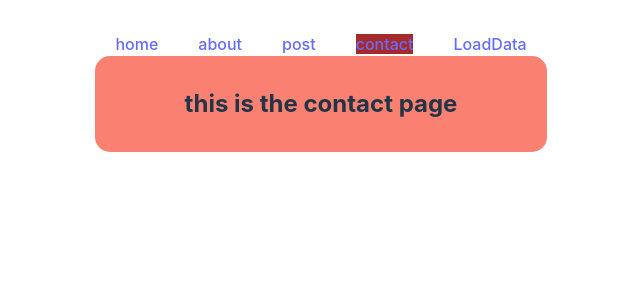
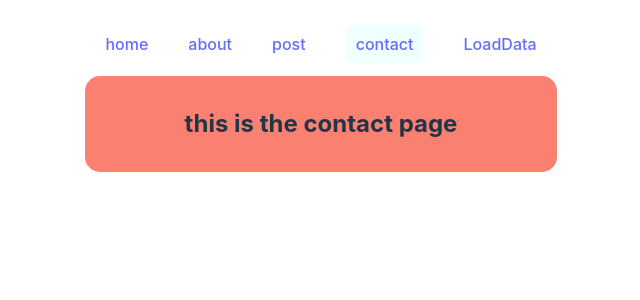
Before and after one commit to ronok420/react-basic-router-learning, a React (Vite) app: page /contact in a window 1280 px wide. Shown: the top 300 px of the page, without its empty margins (319-959 px from the left). Built offline with nearby package versions, Linux system fonts and the light colour scheme.

Commit message:
usenavigation added fot set loading for diffrent route

```diff
--- a/src/Component/About/About.jsx
+++ b/src/Component/About/About.jsx
@@ -2,7 +2,7 @@ import React from 'react';
 
 const About = () => {
     return (
-        <div style={{backgroundColor:'#58D68D', borderRadius:'15px', padding:'10px'}}>
+        <div style={{backgroundColor:'#58D68D', borderRadius:'15px', padding:'10px',marginTop:'15px'}}>
             <h2>this is the about page</h2>
         </div>
     );
--- a/src/Component/Activelink/Activelink.css
+++ b/src/Component/Activelink/Activelink.css
@@ -1,5 +1,7 @@
 .active{
-    background-color: brown;
+    background-color:azure;
+    padding: 10px;
+    border-radius: 8px;
 
 
 }
--- a/src/Component/Contact/Contact.jsx
+++ b/src/Component/Contact/Contact.jsx
@@ -2,7 +2,7 @@ import React from 'react';
 
 const Contact = () => {
     return (
-        <div style={{ backgroundColor: 'salmon', borderRadius: '15px',padding:'10px' }}>
+        <div style={{ backgroundColor: 'salmon', borderRadius: '15px',padding:'10px',marginTop:'20px' }}>
             <h2>this is the contact page</h2>
         </div>
     );
--- a/src/Component/Home/Home.jsx
+++ b/src/Component/Home/Home.jsx
@@ -1,11 +1,15 @@
 import React from 'react';
-import { Outlet } from 'react-router-dom';
+import { Outlet, useNavigation } from 'react-router-dom';
 import Header from '../Header/Header';
 
 const Home = () => {
+    const navigation= useNavigation();
     return (
         <div>
              <Header></Header>
+             <div >{navigation.state === 'loading' ? 'Loading....' : ''}
+
+             </div>
 
             <Outlet></Outlet>
         </div>
```
